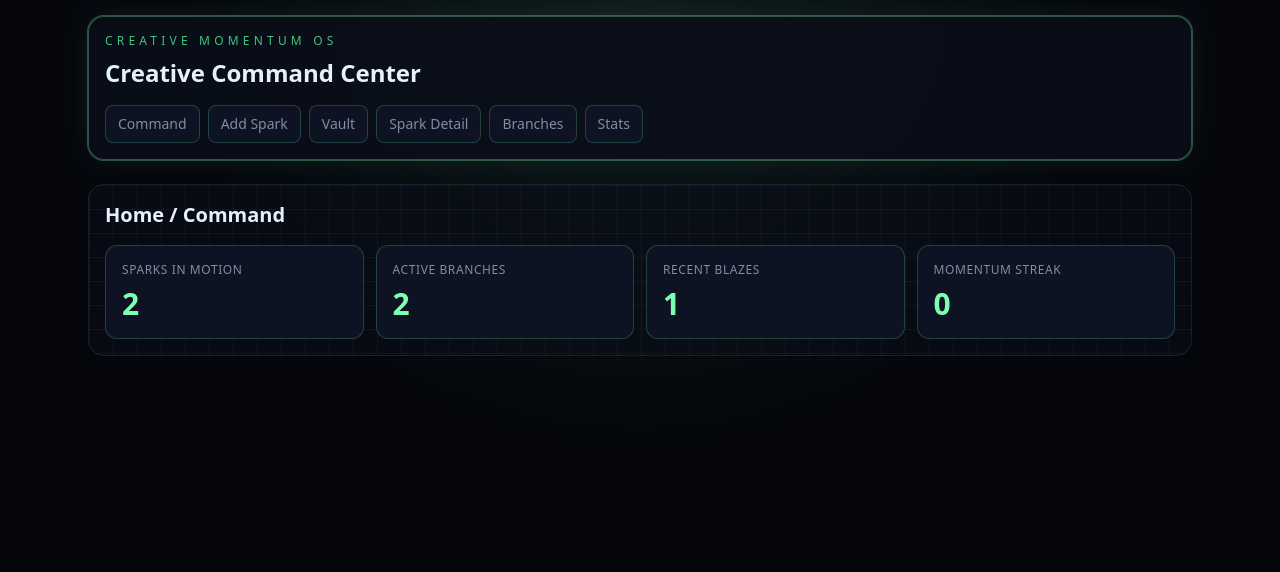
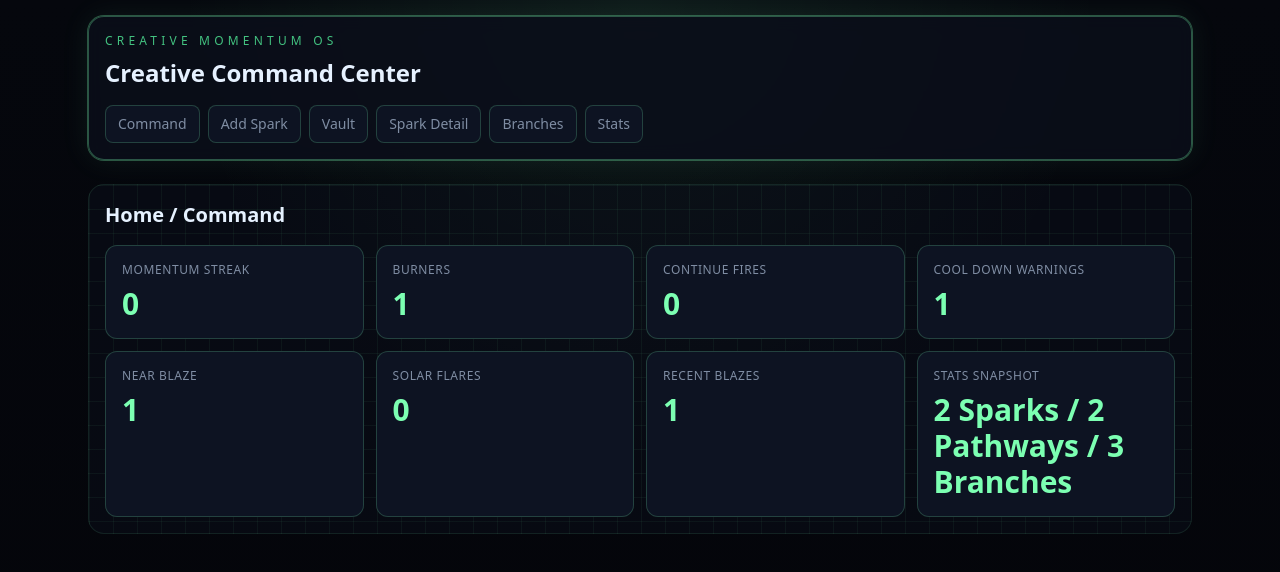
Before and after one commit to chongcena/renaissance, a Next.js app: page / in a window 1280 px wide. Shown: the top 572 px of the page. Built offline with nearby package versions, Linux system fonts and the light colour scheme.

Commit message:
Implement local Spark lifecycle interactions and computed home metrics

```diff
--- a/app/page.tsx
+++ b/app/page.tsx
@@ -1,9 +1,24 @@
 'use client';
 import Layout from '@/components/Layout';
-import { getMomentumStreak, useStore } from '@/components/store';
+import { getCoolDownWarning, getMomentumStreak, getSolarFlares, useStore } from '@/components/store';
 
 export default function HomePage() {
-  const { blazes, branches, sparks, actions } = useStore();
-  return <Layout><section className="space-y-4"><h2 className="text-xl font-semibold">Home / Command</h2><div className="grid gap-3 sm:grid-cols-2 lg:grid-cols-4"><Card label="Sparks in motion" value={String(sparks.length)} /><Card label="Active branches" value={String(branches.filter((b) => !b.frozen).length)} /><Card label="Recent blazes" value={String(blazes.length)} /><Card label="Momentum streak" value={String(getMomentumStreak(actions))} /></div></section></Layout>;
+  const { blazes, branches, sparks, actions, burners, pathways } = useStore();
+  const burnerBalance = burners.reduce((a, b) => a + b.delta, 0);
+  const continueFires = sparks.filter((s) => s.stage === 'Fire' && s.status === 'active').length;
+  const coolDownWarnings = sparks.filter((s) => !!getCoolDownWarning(s.last_touched_at, s.status)).length;
+  const nearBlaze = sparks.filter((s) => s.stage === 'Fire' || pathways.some((p) => p.sparkId === s.id && p.confidence >= 80)).length;
+  const solarFlares = getSolarFlares(sparks, blazes).length;
+
+  return <Layout><section className="space-y-4"><h2 className="text-xl font-semibold">Home / Command</h2><div className="grid gap-3 sm:grid-cols-2 lg:grid-cols-4">
+    <Card label="Momentum Streak" value={String(getMomentumStreak(actions))} />
+    <Card label="Burners" value={String(burnerBalance)} />
+    <Card label="Continue Fires" value={String(continueFires)} />
+    <Card label="Cool Down Warnings" value={String(coolDownWarnings)} />
+    <Card label="Near Blaze" value={String(nearBlaze)} />
+    <Card label="Solar Flares" value={String(solarFlares)} />
+    <Card label="Recent Blazes" value={String(blazes.length)} />
+    <Card label="Stats Snapshot" value={`${sparks.length} Sparks / ${pathways.length} Pathways / ${branches.length} Branches`} />
+  </div></section></Layout>;
 }
 function Card({ label, value }: { label: string; value: string }) { return <div className="rounded-xl border border-neon/20 bg-panelAlt p-4"><p className="text-xs uppercase tracking-wider text-muted">{label}</p><p className="mt-2 text-3xl font-bold text-neon">{value}</p></div>; }
--- a/app/spark/page.tsx
+++ b/app/spark/page.tsx
@@ -4,11 +4,11 @@ import Layout from '@/components/Layout';
 import { useStore } from '@/components/store';
 
 export default function SparkDetailPage() {
-  const { sparks, pathways, addPathway, updatePathway, releaseBlaze, updateSpark } = useStore();
+  const { sparks, pathways, addPathway, updatePathway, releaseBlaze, routeSpark, activateFire, freezeSpark, archiveSpark, killSpark } = useStore();
   const spark = sparks[0];
   const routes = pathways.filter((p) => p.sparkId === spark?.id);
   const [lane, setLane] = useState('');
   if (!spark) return <Layout>No sparks yet.</Layout>;
-  return <Layout><h2 className="text-xl font-semibold">Spark Detail</h2><article className="mt-4 rounded-xl border border-neon/20 bg-panelAlt p-4"><h3 className="mt-1 text-lg font-semibold">{spark.title}</h3><div className="mt-2 flex gap-2"><button className="rounded bg-bg px-3 py-1" onClick={()=>updateSpark(spark.id,{status:'frozen'})}>Freeze Item</button><button className="rounded bg-neon px-3 py-1 text-black" onClick={()=>releaseBlaze(spark.id,`${spark.title} Release`)}>Release Blaze</button></div></article>
+  return <Layout><h2 className="text-xl font-semibold">Spark Detail</h2><article className="mt-4 rounded-xl border border-neon/20 bg-panelAlt p-4"><h3 className="mt-1 text-lg font-semibold">{spark.title}</h3><p className="text-xs text-muted">{spark.stage} • {spark.status}</p><div className="mt-2 flex flex-wrap gap-2"><button className="rounded bg-bg px-3 py-1" onClick={()=>routeSpark(spark.id)}>Route → Ember</button><button className="rounded bg-bg px-3 py-1" onClick={()=>activateFire(spark.id)}>Activate Fire</button><button className="rounded bg-bg px-3 py-1" onClick={()=>freezeSpark(spark.id)}>Freeze</button><button className="rounded bg-bg px-3 py-1" onClick={()=>archiveSpark(spark.id)}>Archive</button><button className="rounded bg-bg px-3 py-1" onClick={()=>killSpark(spark.id)}>Kill</button><button className="rounded bg-neon px-3 py-1 text-black" onClick={()=>releaseBlaze(spark.id,`${spark.title} Release`)}>Release Blaze</button></div></article>
   <section className="mt-4 rounded-xl border border-neon/20 bg-panelAlt p-4"><h4 className="text-sm uppercase tracking-wider text-neonDim">Pathways</h4><div className="mt-2 flex gap-2"><input value={lane} onChange={(e)=>setLane(e.target.value)} placeholder="New pathway lane" className="flex-1 rounded bg-bg p-2"/><button className="rounded bg-neon px-3 text-black" onClick={()=>{if(lane){addPathway(spark.id,lane);setLane('');}}}>Add</button></div><ul className="mt-3 space-y-2 text-sm">{routes.map((r)=><li key={r.id} className="rounded border border-neon/20 p-2"><div className="flex justify-between"><span>{r.lane}</span><span>{r.confidence}%</span></div><div className="mt-2 flex gap-2"><button className="rounded bg-bg px-2 py-1" onClick={()=>updatePathway(r.id,{status:'frozen'})}>Freeze</button><button className="rounded bg-bg px-2 py-1" onClick={()=>updatePathway(r.id,{confidence:Math.min(100,r.confidence+5)})}>+Confidence</button></div></li>)}</ul></section></Layout>;
 }
--- a/components/store.tsx
+++ b/components/store.tsx
@@ -11,6 +11,11 @@ type Store = {
   actions: ActionLog[];
   burners: BurnerLedger[];
   createSpark: (input: Pick<SparkItem, 'title' | 'kind' | 'branchId' | 'notes'>) => void;
+  routeSpark: (sparkId: string) => void;
+  activateFire: (sparkId: string) => void;
+  freezeSpark: (sparkId: string) => void;
+  archiveSpark: (sparkId: string) => void;
+  killSpark: (sparkId: string) => void;
   updateSpark: (id: string, patch: Partial<SparkItem>) => void;
   addPathway: (sparkId: string, lane: string) => void;
   updatePathway: (id: string, patch: Partial<Pathway>) => void;
@@ -20,13 +25,18 @@ const Ctx = createContext<Store | null>(null);
 const today = () => new Date().toISOString().slice(0, 10);
 const id = (p: string) => `${p}-${Math.random().toString(36).slice(2, 8)}`;
 
+const STREAK_ACTIONS = new Set(['capture', 'route', 'create_pathway', 'activate_fire', 'progress', 'complete_move', 'release', 'create_blaze', 'create_sun', 'maintain_sun', 'freeze', 'kill', 'archive']);
+
 export function StoreProvider({ children }: { children: React.ReactNode }) {
   const [sparks, setSparks] = useState<SparkItem[]>(spark_items);
   const [paths, setPaths] = useState<Pathway[]>(pathways);
   const [blazes, setBlazes] = useState<BlazeLog[]>(blaze_logs);
   const [actions, setActions] = useState<ActionLog[]>(action_log);
   const [burners, setBurners] = useState<BurnerLedger[]>(burner_ledger);
-  const log = (action: string) => setActions((a) => [{ id: id('ac'), action, date: today() }, ...a]);
+
+  const appendAction = (action_type: ActionLog['action_type'], action: string, countsForStreak = true) => {
+    setActions((a) => [{ id: id('ac'), action_type, action, date: today(), countsForStreak }, ...a]);
+  };
 
   const value = useMemo<Store>(() => ({
     branches,
@@ -37,19 +47,40 @@ export function StoreProvider({ children }: { children: React.ReactNode }) {
     burners,
     createSpark: (input) => {
       const next: SparkItem = { id: id('sp'), title: input.title, kind: input.kind, branchId: input.branchId, notes: input.notes, stage: 'Spark', status: 'new', heatScore: 50, updatedAt: today(), last_touched_at: today() };
-      setSparks((s) => [next, ...s]); log(`Created Spark: ${next.title}`);
+      setSparks((s) => [next, ...s]);
+      appendAction('capture', `Created Spark: ${next.title}`);
+    },
+    routeSpark: (sparkId) => {
+      setSparks((s) => s.map((i) => i.id === sparkId ? { ...i, stage: 'Ember', updatedAt: today(), last_touched_at: today() } : i));
+      appendAction('route', `Routed Spark ${sparkId} to Ember`);
+    },
+    activateFire: (sparkId) => {
+      setSparks((s) => s.map((i) => i.id === sparkId ? { ...i, stage: 'Fire', status: 'active', updatedAt: today(), last_touched_at: today() } : i));
+      appendAction('activate_fire', `Activated Fire for ${sparkId}`);
+    },
+    freezeSpark: (sparkId) => {
+      setSparks((s) => s.map((i) => i.id === sparkId ? { ...i, status: 'frozen', updatedAt: today(), last_touched_at: today() } : i));
+      appendAction('freeze', `Froze Spark ${sparkId}`);
+    },
+    archiveSpark: (sparkId) => {
+      setSparks((s) => s.map((i) => i.id === sparkId ? { ...i, status: 'archived', updatedAt: today(), last_touched_at: today() } : i));
+      appendAction('archive', `Archived Spark ${sparkId}`);
+    },
+    killSpark: (sparkId) => {
+      setSparks((s) => s.map((i) => i.id === sparkId ? { ...i, status: 'killed', updatedAt: today(), last_touched_at: today() } : i));
+      appendAction('kill', `Killed Spark ${sparkId}`);
     },
     updateSpark: (sid, patch) => {
       setSparks((s) => s.map((i) => i.id === sid ? { ...i, ...patch, updatedAt: today(), last_touched_at: today() } : i));
-      log(`Updated Spark ${sid}`);
+      appendAction('progress', `Updated Spark ${sid}`);
     },
     addPathway: (sparkId, lane) => {
       setPaths((p) => [{ id: id('pw'), sparkId, lane, confidence: 60, status: 'new', last_touched_at: today() }, ...p]);
-      log(`Added Pathway to ${sparkId}`);
+      appendAction('create_pathway', `Added Pathway to ${sparkId}`);
     },
     updatePathway: (pid, patch) => {
       setPaths((p) => p.map((i) => i.id === pid ? { ...i, ...patch, last_touched_at: today() } : i));
-      log(`Updated Pathway ${pid}`);
+      appendAction('progress', `Updated Pathway ${pid}`);
     },
     releaseBlaze: (sparkId, title) => {
       const spark = sparks.find((s) => s.id === sparkId); if (!spark) return;
@@ -57,7 +88,8 @@ export function StoreProvider({ children }: { children: React.ReactNode }) {
       setBlazes((b) => [blaze, ...b]);
       setSparks((s) => s.map((x) => x.id === sparkId ? { ...x, stage: 'Blaze' as Stage, status: 'active' as Status, updatedAt: today(), last_touched_at: today() } : x));
       setBurners((b) => [{ id: id('bn'), event: 'Earned', reason: `Released Blaze: ${title}`, date: today(), delta: 1 }, ...b]);
-      log(`Released Blaze from ${sparkId}`);
+      appendAction('release', `Released Blaze from ${sparkId}`);
+      appendAction('create_blaze', `Created Blaze Log: ${title}`);
     }
   }), [sparks, paths, blazes, actions, burners]);
 
@@ -71,10 +103,10 @@ export const useStore = () => {
 };
 
 export const getMomentumStreak = (actions: ActionLog[]) => {
-  const days = Array.from(new Set(actions.map((a) => a.date))).sort().reverse();
+  const streakDays = new Set(actions.filter((a) => a.countsForStreak && STREAK_ACTIONS.has(a.action_type)).map((a) => a.date));
   let streak = 0;
-  let cursor = new Date();
-  while (days.includes(cursor.toISOString().slice(0, 10))) {
+  const cursor = new Date();
+  while (streakDays.has(cursor.toISOString().slice(0, 10))) {
     streak += 1;
     cursor.setDate(cursor.getDate() - 1);
   }
--- a/data/mock.ts
+++ b/data/mock.ts
@@ -21,9 +21,9 @@ export const blaze_logs: BlazeLog[] = [
 ];
 
 export const action_log: ActionLog[] = [
-  { id: 'ac-01', action: 'Routed Spark to 2 pathways', date: '2026-05-15' },
-  { id: 'ac-02', action: 'Completed Heat Check on Writing branch', date: '2026-05-14' },
-  { id: 'ac-03', action: 'Logged Blaze and minted Burner', date: '2026-05-13' }
+  { id: 'ac-01', action_type: 'route', action: 'Routed Spark to 2 pathways', date: '2026-05-15', countsForStreak: true },
+  { id: 'ac-02', action_type: 'progress', action: 'Completed Heat Check on Writing branch', date: '2026-05-14', countsForStreak: true },
+  { id: 'ac-03', action_type: 'create_blaze', action: 'Logged Blaze and minted Burner', date: '2026-05-13', countsForStreak: true }
 ];
 
 export const burner_ledger: BurnerLedger[] = [
--- a/data/types.ts
+++ b/data/types.ts
@@ -17,5 +17,6 @@ export type SparkItem = {
 
 export type Pathway = { id: string; sparkId: string; lane: string; confidence: number; status: Status; last_touched_at: string };
 export type BlazeLog = { id: string; title: string; branchId: string; releasedAt: string; sparkId: string };
-export type ActionLog = { id: string; action: string; date: string };
+export type ActionType = 'capture' | 'route' | 'create_pathway' | 'activate_fire' | 'progress' | 'complete_move' | 'release' | 'create_blaze' | 'create_sun' | 'maintain_sun' | 'freeze' | 'kill' | 'archive';
+export type ActionLog = { id: string; action_type: ActionType; action: string; date: string; countsForStreak: boolean };
 export type BurnerLedger = { id: string; event: string; reason: string; date: string; delta: number };
```
